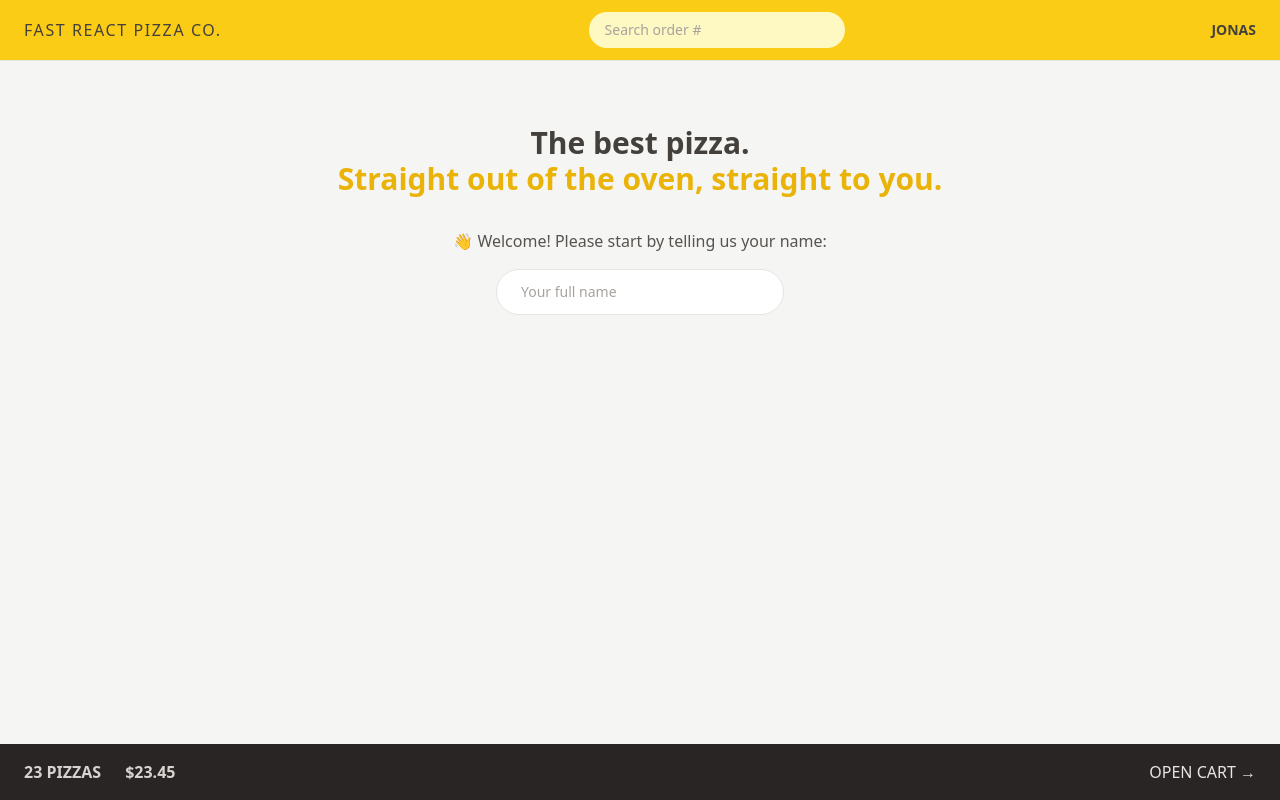
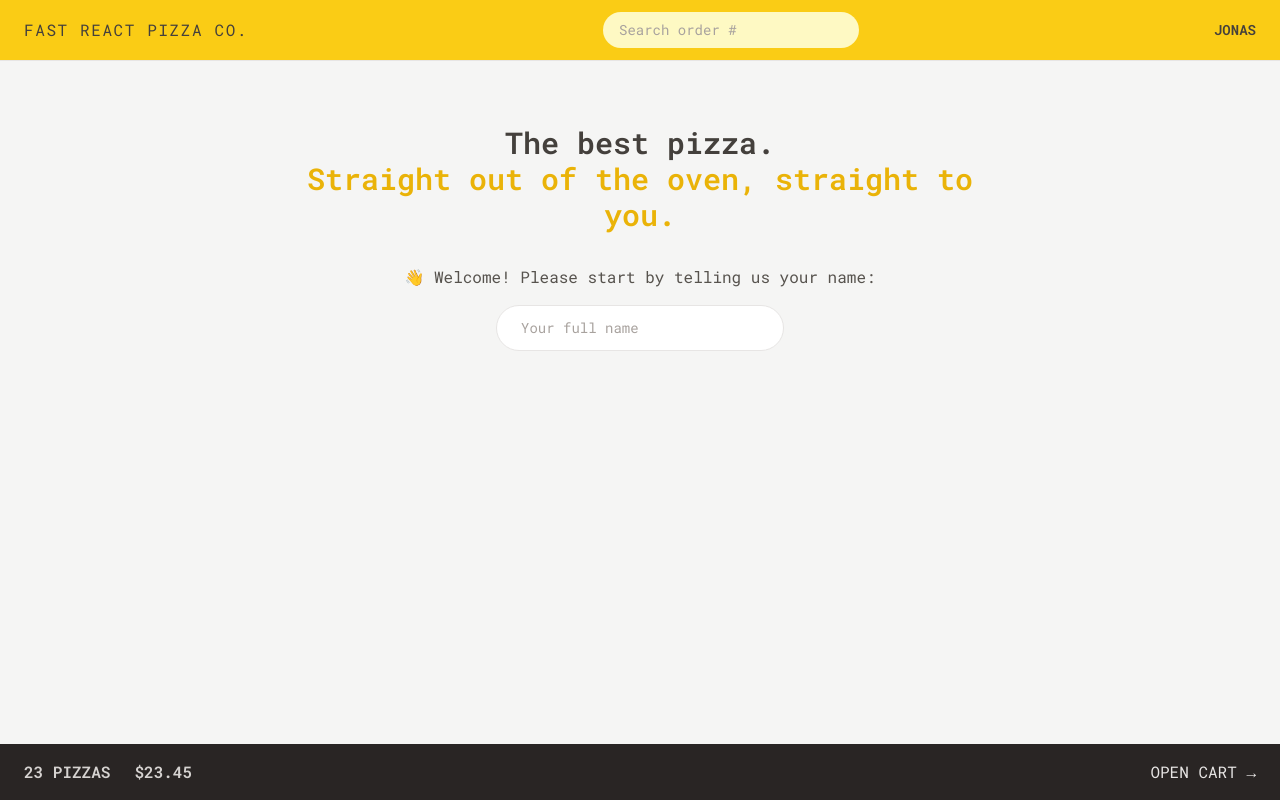
Before and after one commit to iamsabitak/fast-react-pizza-13, a React (Vite) app: page / in a window 1280 px wide. Built offline with nearby package versions, Linux system fonts and the light colour scheme.

Commit message:
Extend Tailwind CSS configuration for project styling

```diff
--- a/tailwind.config.js
+++ b/tailwind.config.js
@@ -1,11 +1,20 @@
-/**  @type {import('tailwindcss').Config}  */
+/** @type {import('tailwindcss').Config} */
+// eslint-disable-next-line
 export default {
-  content: [
-    "./index.html",
-    "./src/**/*.{js,ts,jsx,tsx}",
-  ],
+  content: ['./index.html', './src/**/*.{js,ts,jsx,tsx}'],
   theme: {
-    extend: {},
+    fontFamily: {
+      sans: 'Roboto Mono, monospace',
+    },
+
+    extend: {
+      fontSize: {
+        huge: ['80rem', { lineHeight: '1' }],
+      },
+      height: {
+        screen: '100dvh',
+      },
+    },
   },
   plugins: [],
-}
+};
```
